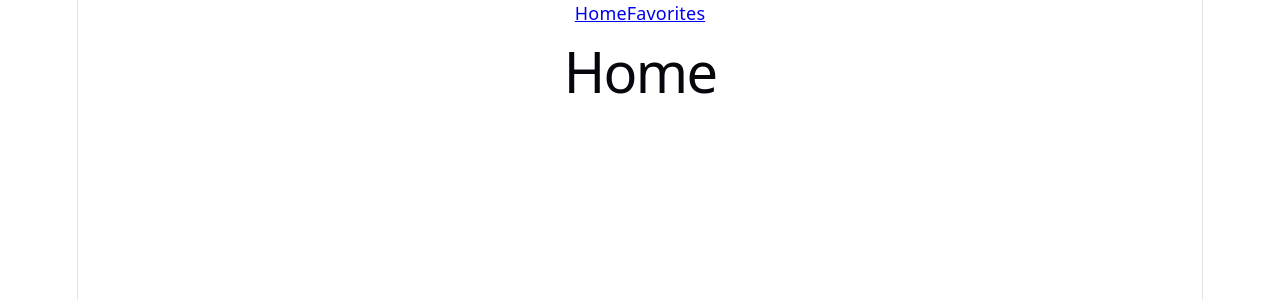
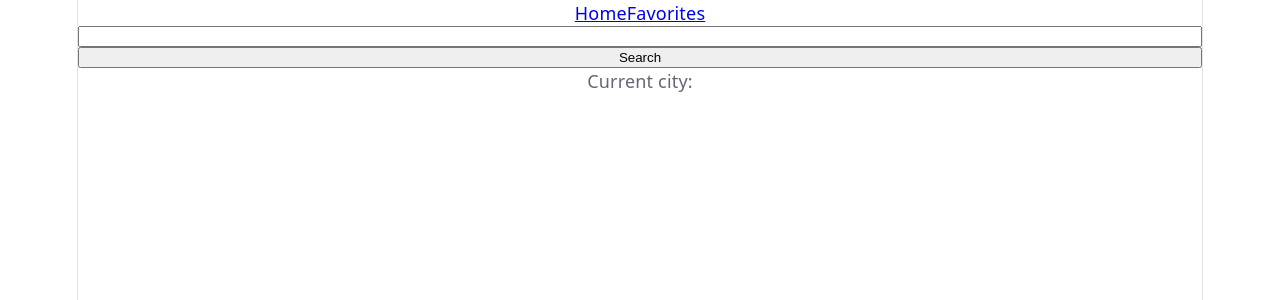
Before and after one commit to VTheGreek/WeatherApp, a React (Vite) app in the folder weather-widget/: page / in a window 1280 px wide. Shown: the top 300 px of the page. Built offline with nearby package versions, Linux system fonts and the light colour scheme.

Commit message:
Feat: Finished with the SearchBar component

```diff
--- a/weather-widget/src/components/SearchBar.jsx
+++ b/weather-widget/src/components/SearchBar.jsx
@@ -1,6 +1,9 @@
-function SearchBar() {
+function SearchBar({value, onChange, onSubmit}) {
     return(
-        <h1>Search Bar</h1>
+        <>
+        <input value={value} onChange={onChange} />
+        <button onClick={onSubmit}>Search</button>
+        </>
     )
 }
 
--- a/weather-widget/src/pages/Home.jsx
+++ b/weather-widget/src/pages/Home.jsx
@@ -18,7 +18,15 @@ function Home() {
     }
 
     return(
-        <h1>Home</h1>
+        <>
+        <SearchBar
+        value={inputValue}
+        onChange={updatedValue}
+        onSubmit={currentValue}
+        />
+        <p>{inputValue}</p>
+        <p>Current city: {city}</p>
+        </>
     )
 }
 
```
